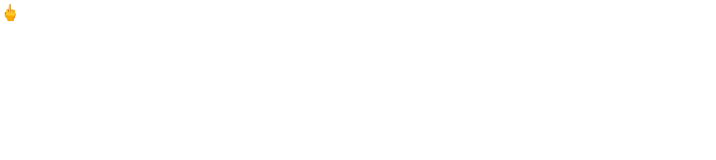
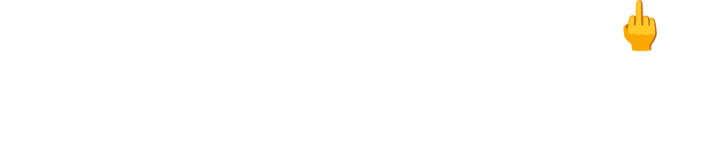
Before and after one commit to mouhamedhanne/Entretien_Concree, a Next.js app: page / in a window 1280 px wide. Shown: the top 160 px of the page, without its empty margins (0-716 px from the left). Built offline with nearby package versions, Linux system fonts and the light colour scheme.

Commit message:
Update page.tsx

```diff
--- a/app/page.tsx
+++ b/app/page.tsx
@@ -12,7 +12,9 @@ import Testimonial from "@/components/Testimonial";
 export default function Home() {
   return (
     <>
-    🖕
+    <div className="flex justify-center items-center text-5xl">
+      🖕
+    </div>
     </>
   );
 }
```
